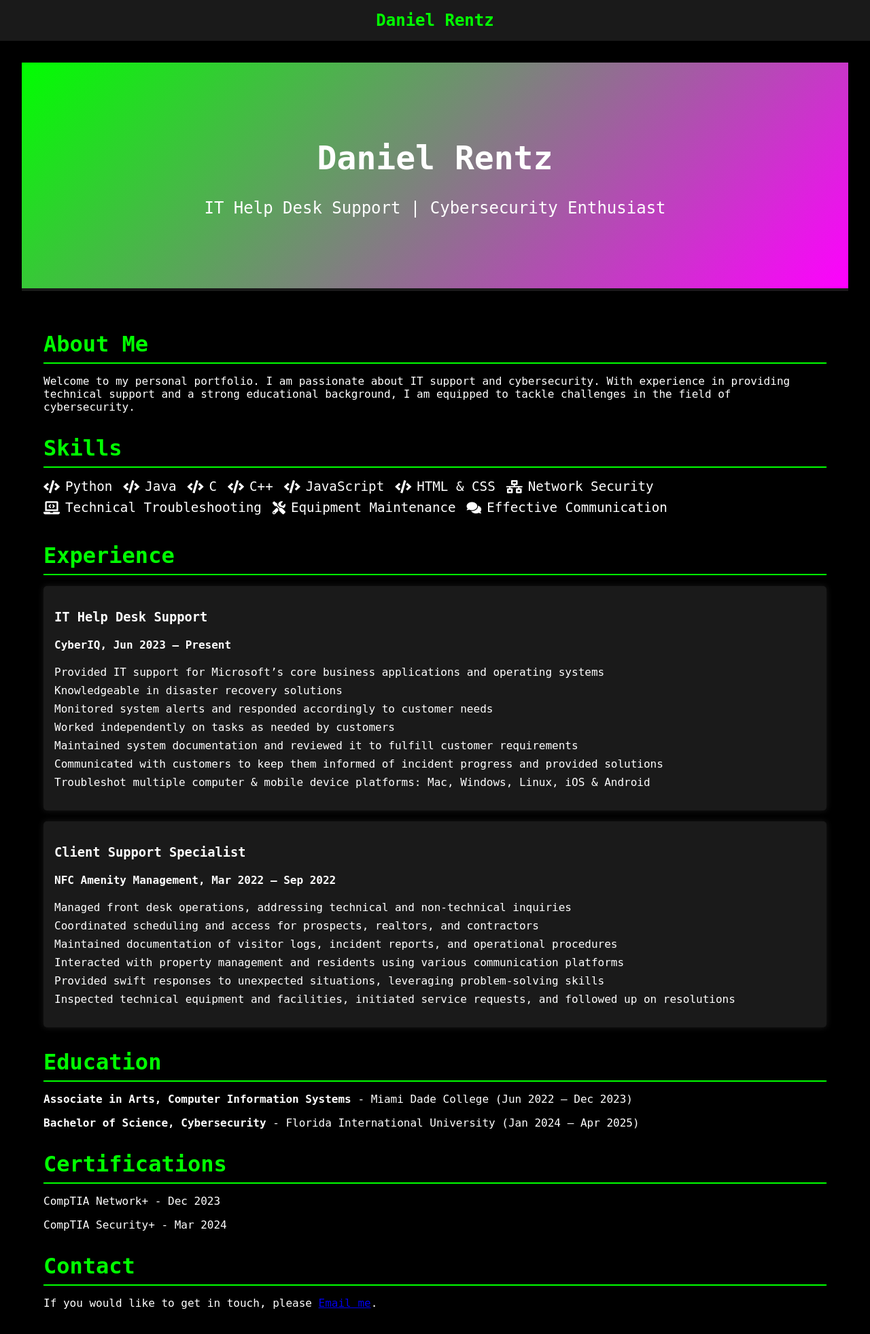
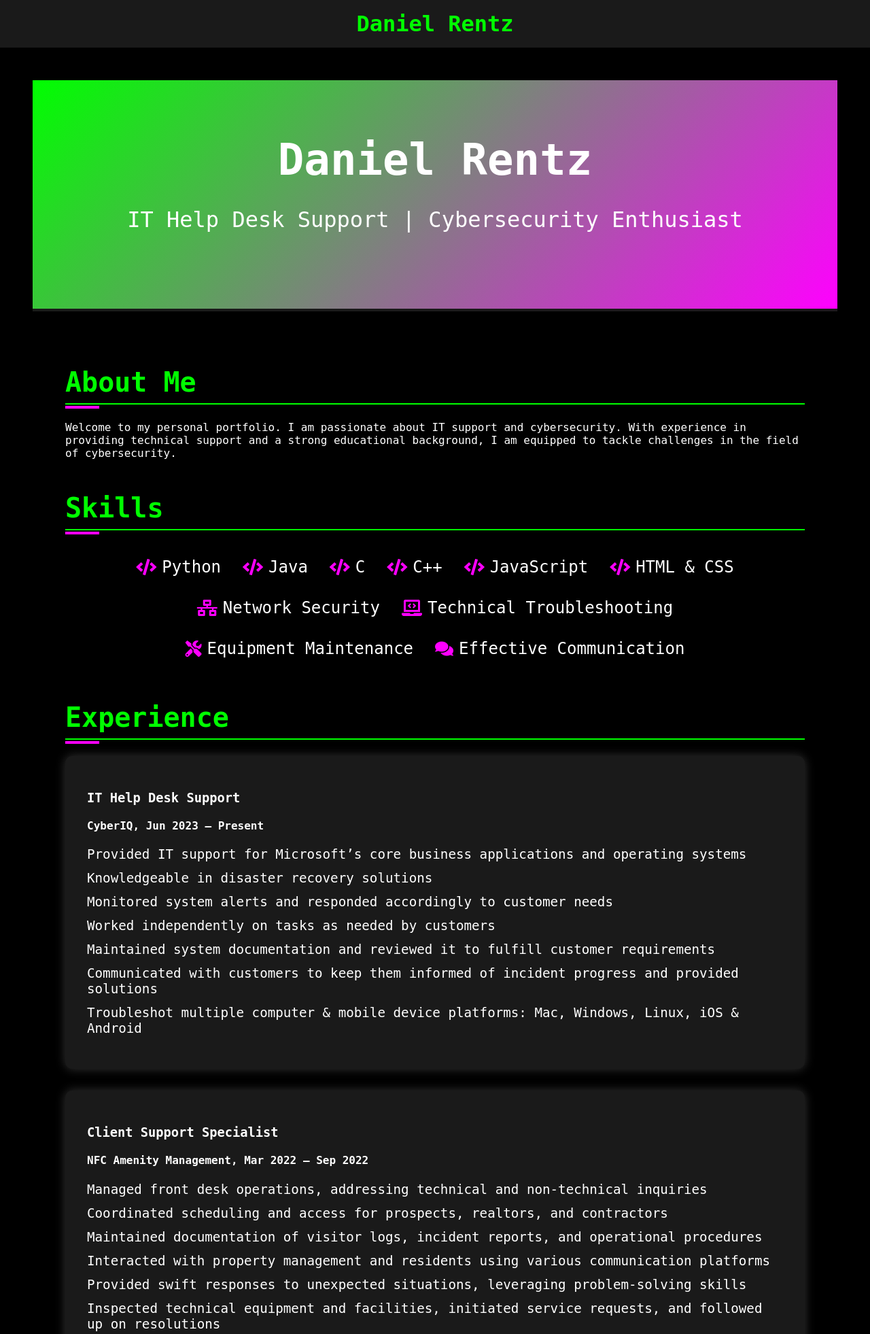
Before and after one commit to drent-z/danielren.tz, a Flask app: page / in a window 1280 px wide. Shown: the top 1962 px of the page at 68% size. Run offline with Flask 2, Linux system fonts and the light colour scheme.

Commit message:
Update styles.css

```diff
--- a/app/static/styles.css
+++ b/app/static/styles.css
@@ -1,22 +1,20 @@
 :root {
+    --primary-color: #00ff00;
+    --secondary-color: #ff00ff;
+    --background-color: #000;
+    --text-color: #fff;
     --navbar-bg: #1a1a1a;
-    --navbar-color: #00ff00;
     --footer-bg: #1a1a1a;
-    --footer-color: #ddd;
-    --body-bg: #000;
-    --body-color: #fff;
-    --cta-bg: #00ff00;
-    --cta-hover-bg: #ff00ff;
-    --cta-color: #000;
 }
 
 body {
     font-family: 'Roboto Mono', monospace;
-    background-color: var(--body-bg);
-    color: var(--body-color);
+    background-color: var(--background-color);
+    color: var(--text-color);
     margin: 0;
     padding: 0;
     box-sizing: border-box;
+    overflow-x: hidden;
 }
 
 header {
@@ -28,54 +26,67 @@ header {
 .navbar {
     display: flex;
     justify-content: center;
+    align-items: center;
 }
 
 .navbar-brand {
-    color: var(--navbar-color);
+    color: var(--primary-color);
     font-weight: 700;
     text-decoration: none;
-    font-size: 1.5rem;
+    font-size: 2rem;
+    transition: color 0.3s ease;
+}
+
+.navbar-brand:hover {
+    color: var(--secondary-color);
 }
 
 .hero {
     text-align: center;
-    color: var(--body-color);
+    color: var(--text-color);
     padding: 5rem 1rem;
-    background: linear-gradient(135deg, #00ff00 0%, #ff00ff 100%);
+    background: linear-gradient(135deg, var(--primary-color) 0%, var(--secondary-color) 100%);
+    animation: gradientBG 15s ease infinite;
     border-bottom: 4px solid var(--navbar-bg);
 }
 
 .hero h1 {
-    font-size: 3rem;
+    font-size: 4rem;
     font-weight: 700;
+    margin: 0;
+    animation: slideInLeft 1s ease-out;
 }
 
 .hero p {
-    font-size: 1.5rem;
+    font-size: 2rem;
+    animation: slideInRight 1s ease-out;
 }
 
 .container {
-    padding: 2rem;
+    padding: 3rem;
 }
 
 section {
-    margin-bottom: 2rem;
+    margin-bottom: 3rem;
 }
 
 h2 {
-    color: var(--navbar-color);
-    font-size: 2rem;
-    border-bottom: 2px solid var(--navbar-color);
+    color: var(--primary-color);
+    font-size: 2.5rem;
+    border-bottom: 2px solid var(--primary-color);
     padding-bottom: 0.5rem;
-    margin-bottom: 1rem;
+    margin-bottom: 1.5rem;
+    position: relative;
 }
 
-.experience-item, .education-item, .certification-item {
-    background-color: #1a1a1a;
-    padding: 1rem;
-    margin-bottom: 1rem;
-    border-radius: 5px;
-    box-shadow: 0 0 10px rgba(255, 255, 255, 0.1);
+h2:after {
+    content: '';
+    position: absolute;
+    left: 0;
+    bottom: -0.5rem;
+    width: 50px;
+    height: 4px;
+    background-color: var(--secondary-color);
 }
 
 .skills-list {
@@ -83,17 +94,37 @@ h2 {
     flex-wrap: wrap;
     list-style-type: none;
     padding-left: 0;
+    justify-content: center;
 }
 
 .skills-list li {
-    margin-right: 1rem;
-    font-size: 1.2rem;
+    margin: 1rem;
+    font-size: 1.5rem;
     display: flex;
     align-items: center;
+    transition: transform 0.3s ease;
 }
 
 .skills-list li i {
     margin-right: 0.5rem;
+    color: var(--secondary-color);
+}
+
+.skills-list li:hover {
+    transform: scale(1.1);
+}
+
+.experience-item, .education-item, .certification-item {
+    background-color: var(--navbar-bg);
+    padding: 2rem;
+    margin-bottom: 2rem;
+    border-radius: 10px;
+    box-shadow: 0 0 15px rgba(255, 255, 255, 0.2);
+    transition: transform 0.3s ease;
+}
+
+.experience-item:hover, .education-item:hover, .certification-item:hover {
+    transform: translateY(-10px);
 }
 
 ul {
@@ -102,12 +133,41 @@ ul {
 }
 
 ul li {
-    margin-bottom: 0.5rem;
+    margin-bottom: 0.75rem;
+    font-size: 1.2rem;
 }
 
 footer {
     background-color: var(--footer-bg);
-    color: var(--footer-color);
+    color: var(--text-color);
     padding: 2rem 0;
     text-align: center;
 }
+
+@keyframes gradientBG {
+    0% { background-position: 0% 50%; }
+    50% { background-position: 100% 50%; }
+    100% { background-position: 0% 50%; }
+}
+
+@keyframes slideInLeft {
+    0% {
+        opacity: 0;
+        transform: translateX(-100%);
+    }
+    100% {
+        opacity: 1;
+        transform: translateX(0);
+    }
+}
+
+@keyframes slideInRight {
+    0% {
+        opacity: 0;
+        transform: translateX(100%);
+    }
+    100% {
+        opacity: 1;
+        transform: translateX(0);
+    }
+}
```
